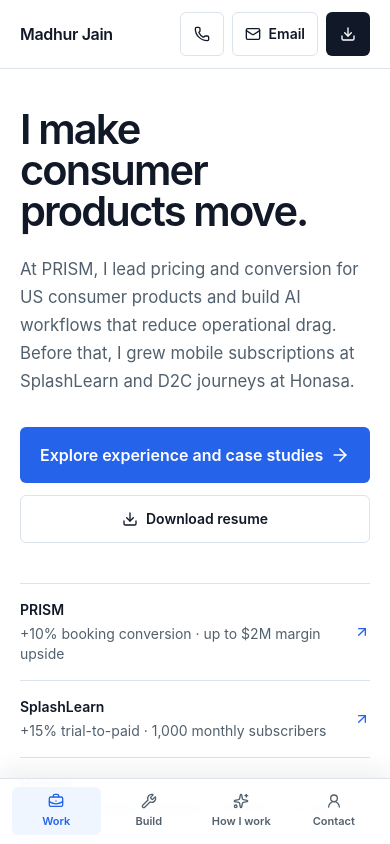
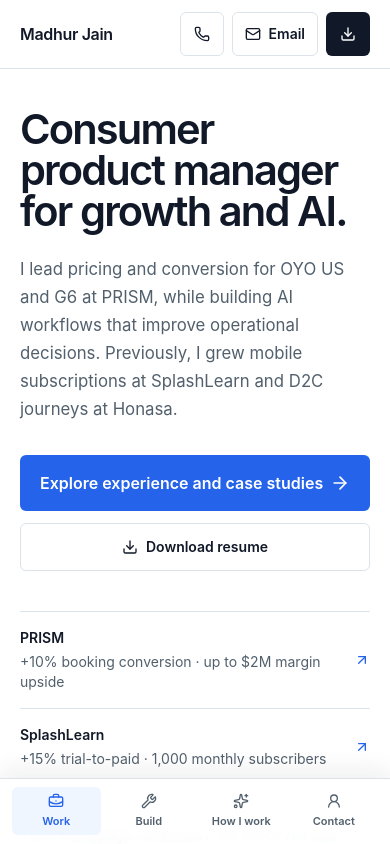
Before and after one commit to madhur0299/product-portfolio, a Next.js app: page / in a window 390 px wide. Shown: the top 844 px of the page. Built offline with nearby package versions, Linux system fonts and the light colour scheme.

Commit message:
Refine mobile introduction and footer

```diff
--- a/src/components/mobile-portfolio.tsx
+++ b/src/components/mobile-portfolio.tsx
@@ -149,14 +149,14 @@
         </div>
       </header>
 
-      <main id="mobile-content" tabIndex={-1} className="mobile-portfolio min-h-screen bg-surface pb-24 text-foreground">
+      <main id="mobile-content" tabIndex={-1} className="mobile-portfolio min-h-screen bg-surface text-foreground">
       <section className="border-b border-line px-5 pb-10 pt-10">
         <div className="mx-auto max-w-md">
-          <h1 className="max-w-[11ch] text-[2.6rem] font-semibold leading-[0.98] tracking-[-0.045em] text-pretty">
-            I make consumer products move.
+          <h1 className="max-w-[12ch] text-[2.6rem] font-semibold leading-[0.98] tracking-[-0.045em] text-pretty">
+            Consumer product manager for growth and AI.
           </h1>
           <p className="mt-6 max-w-[34rem] text-[1.05rem] leading-7 text-muted">
-            At PRISM, I lead pricing and conversion for US consumer products and build AI workflows that reduce operational drag. Before that, I grew mobile subscriptions at SplashLearn and D2C journeys at Honasa.
+            I lead pricing and conversion for OYO US and G6 at PRISM, while building AI workflows that improve operational decisions. Previously, I grew mobile subscriptions at SplashLearn and D2C journeys at Honasa.
           </p>
           <div className="mt-8 grid gap-3">
             <button type="button" onClick={() => navigateTo("mobile-work")} className="inline-flex min-h-14 items-center justify-between rounded-md bg-accent px-5 text-left text-base font-semibold text-on-dark transition-transform active:scale-[0.985]">
@@ -272,7 +272,7 @@
         </div>
       </section>
 
-      <section id="mobile-contact" className="bg-foreground px-5 py-12 text-on-dark">
+      <section id="mobile-contact" className="bg-foreground px-5 pb-[calc(5.5rem+env(safe-area-inset-bottom))] pt-12 text-on-dark">
         <div className="mx-auto max-w-md">
           <h2 className="max-w-[13ch] text-3xl font-semibold leading-[1.04] tracking-[-0.035em]">Have a product problem worth solving?</h2>
           <p className="mt-5 max-w-sm text-base leading-7 text-white/70">Bring me a conversion, pricing, AI workflow, or product-delivery constraint.</p>
```
